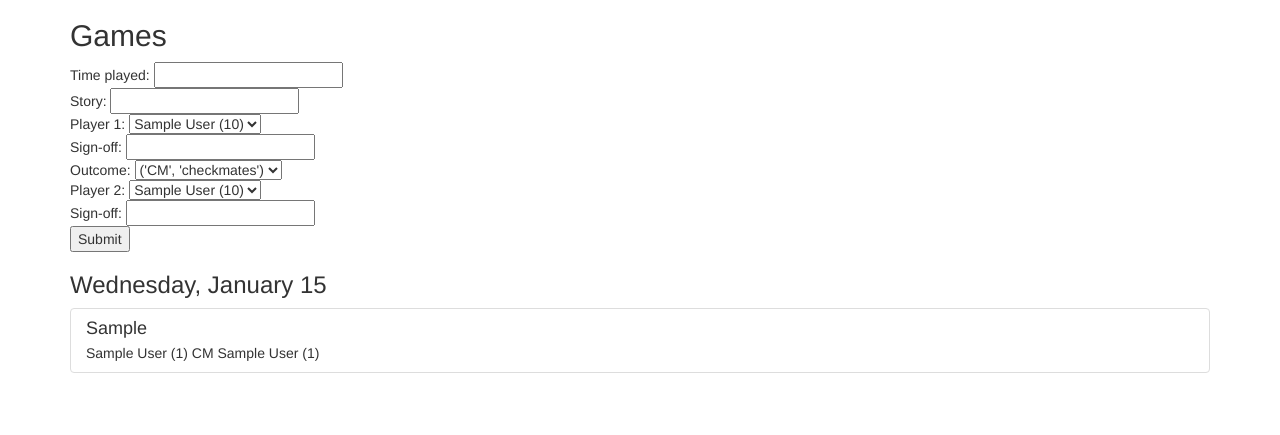
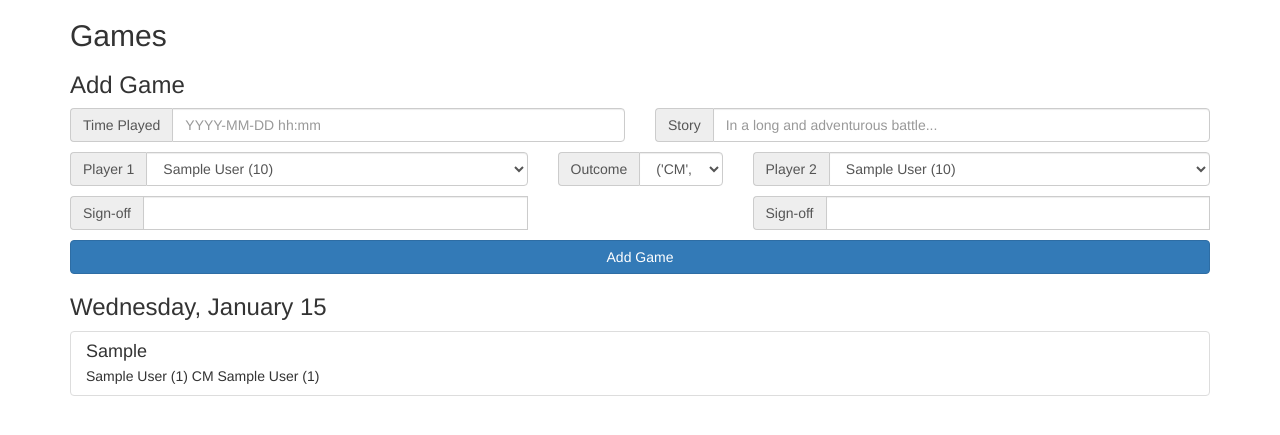
Before and after one commit to rjoleary/elonomics, a Django app: page /games/ in a window 1280 px wide. Shown: the part 51-486 px from the top of the page. Run offline with Django 3.2, Linux system fonts and the light colour scheme; tables that the repository leaves empty hold one stand-in row (values such as "Sample post"); some libraries are stand-ins or nearby versions.

Commit message:
Use boostrap styles in form input

```diff
--- a/elonomics/templates/elonomics/base.html
+++ b/elonomics/templates/elonomics/base.html
@@ -6,6 +6,7 @@
     <title>{% block title %}{% endblock %}</title>
     <meta name="viewport" content="width=device-width, initial-scale=1">
     <link rel="stylesheet" href="{% static 'elonomics/bootstrap.min.css' %}" />
+    <style>.input-group {padding-bottom: 10px}</style>
   </head>
   <body style="padding-top: 50px">
     <nav class="navbar navbar-default navbar-fixed-top">
--- a/elonomics/templates/elonomics/games.html
+++ b/elonomics/templates/elonomics/games.html
@@ -9,39 +9,73 @@
     <p class="error">{{ error_message }}</p>
 {% endif %}
 
+<h3>Add Game</h3>
 <form action="{% url 'submit_game' %}" method="post">
     {% csrf_token %}
-Time played: <input type="text" name="time_played"><br>
-Story: <input type="text" name="story"><br>
-Player 1:
-<select name="player1">
+    <div class="row">
+        <div class="col-lg-6">
+            <div class="input-group">
+                <span class="input-group-addon">Time Played</span>
+                <input type="text" name="time_played" class="form-control" placeholder="YYYY-MM-DD hh:mm" />
+            </div>
+        </div>
+        <div class="col-lg-6">
+          <div class="input-group">
+              <span class="input-group-addon">Story</span>
+              <input type="password" name="story" class="form-control" placeholder="In a long and adventurous battle..." />
+          </div>
+        </div>
+    </div>
+
+    <div class="row">
+        <div class="col-lg-5">
+            <div class="input-group">
+                <span class="input-group-addon">Player 1</span>
+                <select name="player1" class="form-control">
                 {% for player in players %}
                     <option value="{{ player.user_name }}">
                         {{ player.full_name }}
                         ({{ player.elo_score }})
                     </option>
                 {% endfor %}
-</select><br>
-Sign-off: <input type="text" name="signoff1"><br>
-Outcome:
-<select name="outcome">
+                </select>
+            </div>
+            <div class="input-group">
+                <span class="input-group-addon">Sign-off</span>
+                <input type="text" name="signoff1" class="form-control"><br>
+            </div>
+        </div>
+        <div class="col-lg-2">
+            <div class="input-group">
+                <span class="input-group-addon">Outcome</span>
+                <select name="outcome" class="form-control">
                 {% for outcome in outcomes %}
                     <option value="{{ outcome }}">
                         {{ outcome }}
                     </option>
                 {% endfor %}
-</select><br>
-Player 2:
-<select name="player2">
+                </select>
+            </div>
+        </div>
+        <div class="col-lg-5">
+            <div class="input-group">
+                <span class="input-group-addon">Player 2</span>
+                <select name="player2" class="form-control">
                 {% for player in players %}
-    <option value={{ player.user_name }}>
+                    <option value="{{ player.user_name }}">
                         {{ player.full_name }}
                         ({{ player.elo_score }})
                     </option>
                 {% endfor %}
-</select><br>
-Sign-off: <input type="text" name="signoff2"><br>
-<input type="submit" value="Submit" />
+                </select>
+            </div>
+            <div class="input-group">
+                <span class="input-group-addon">Sign-off</span>
+                <input type="password" name="signoff2" class="form-control"><br>
+            </div>
+        </div>
+    </div>
+    <input type="submit" value="Add Game" class="btn btn-block btn-primary" />
 </form>
 
 {% if game_groups %}
```
Lines whose indentation alone changed are shown as unchanged.
